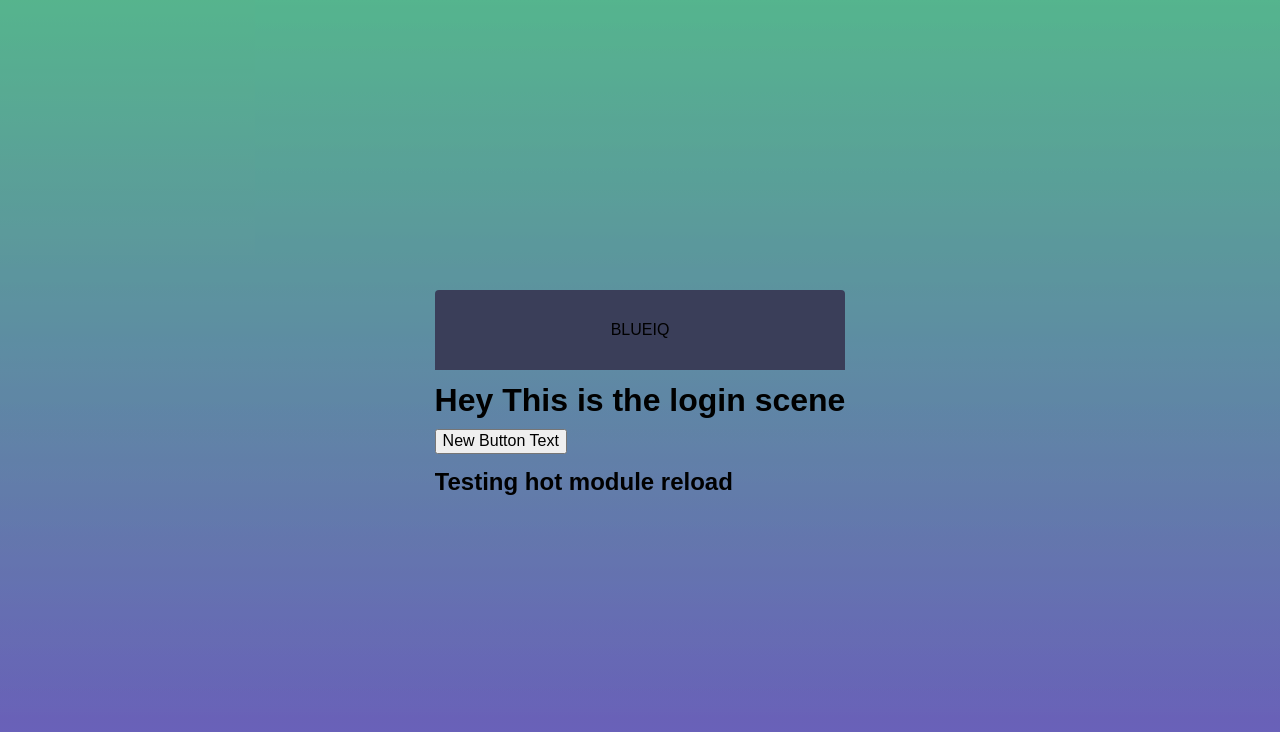
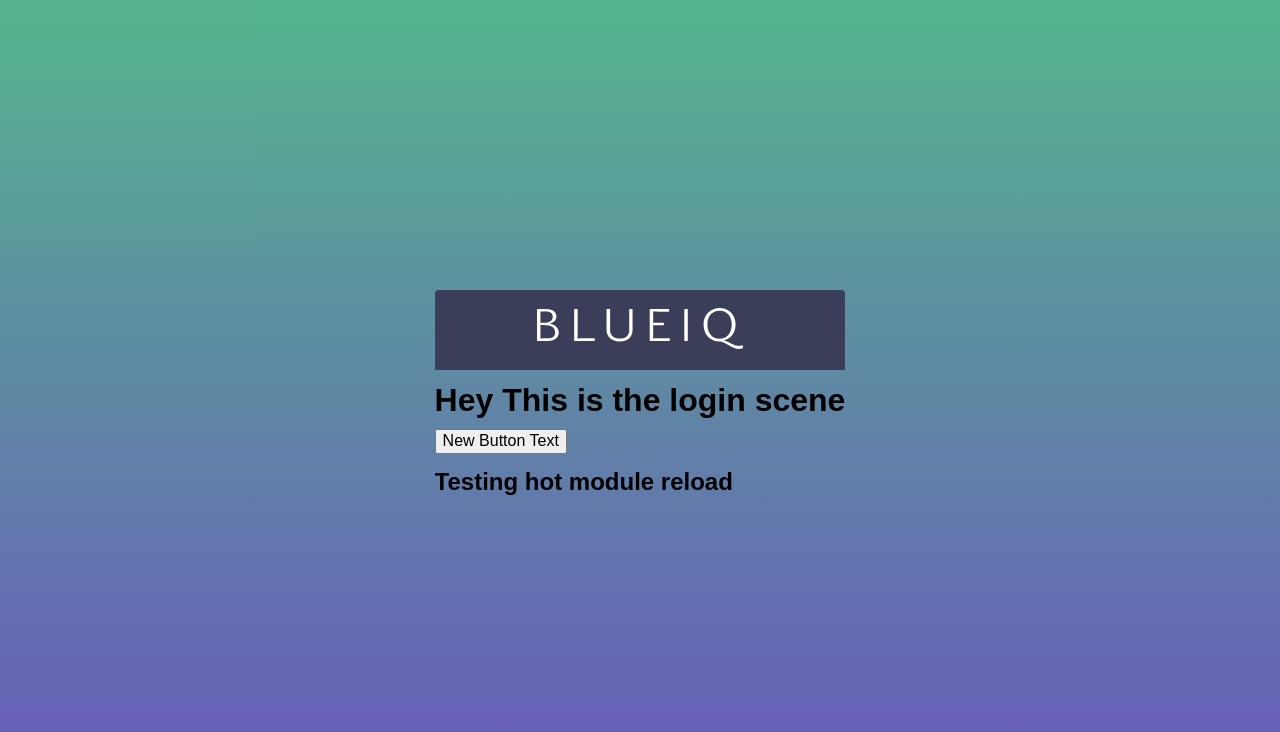
Before and after one commit to jordanbb/react-testing, a React app: page / in a window 1280 px wide. Shown: the top 732 px of the page. Built offline with nearby package versions, Linux system fonts and the light colour scheme.

Commit message:
renamed button

```diff
--- /dev/null
+++ b/src/components/icons/BIQLogoText.js
@@ -0,0 +1,25 @@
+import React from "react";
+
+const BIQLogoIcon = (props) => {
+    return (
+        <svg xmlns="http://www.w3.org/2000/svg" width={props.width} height={props.height} viewBox="0 0 206 41">
+            <title>BlueIQ</title>
+            <g>
+                <path fill={props.fillColor} d="M.41,32.92A.44.44,0,0,1,0,32.51v-31A.45.45,0,0,1,.41,1H9c8.3,0,10.4,4.15,10.4,7.41,0,3.84-3.24,6.41-6.89,7.27,4.38.27,9.26,3.52,9.26,8.81,0,5-3.92,8.4-10.54,8.4ZM8.71,3.61c-1.73,0-3.6,0-5.34-.14.09,2,.09,3.84.09,5.64s0,3.88-.09,5.78c1.41-.09,3-.09,4.33-.09,5.61,0,8-2.48,8-5.74C15.74,5.46,13.5,3.61,8.71,3.61Zm9.4,20.59c0-4.06-2.74-7-9.17-7-1.82,0-3.7,0-5.57-.14.09,2.12.09,4.29.09,6.46s0,4.56-.09,6.86c2.55-.09,5.16-.09,7.62-.09C15.74,30.34,18.11,28.22,18.11,24.2Z"/>
+                <path fill={props.fillColor} d="M48.63,30.16c2.83,0,6.11,0,8.85,0a.33.33,0,0,1,.37.36l-.23,2a.37.37,0,0,1-.36.41H37.59a.44.44,0,0,1-.41-.41v-31A.45.45,0,0,1,37.59,1h2.65a.48.48,0,0,1,.41.45V24.38c0,1.94,0,3.88-.14,6C43.2,30.25,46,30.16,48.63,30.16Z"/>
+                <path fill={props.fillColor} d="M95.14,1a.49.49,0,0,1,.41.45V22.26c0,6.77-5,11.24-13,11.24s-13-4.7-13-11.42V1.49A.45.45,0,0,1,70,1H72.7a.49.49,0,0,1,.41.45V21.67c0,5.42,3.56,8.9,9.44,8.9,6.2,0,9.67-2.84,9.67-8.67V1.49A.45.45,0,0,1,92.63,1Z"/>
+                <path fill={props.fillColor} d="M132.56,30.21a.32.32,0,0,1,.32.41l-.23,1.94c0,.23-.09.36-.32.36H113.13a.44.44,0,0,1-.41-.41v-31a.45.45,0,0,1,.41-.45h18.52c.23,0,.37.14.37.41l.18,1.94c0,.23-.09.36-.32.36-2.74,0-7.48-.09-10.31-.09-2.33,0-3.83,0-5.47-.09.09,1.9.09,3.93.09,5.55,0,1.85,0,3.84-.09,5.78,1.41-.09,3-.18,5.2-.18,2.55,0,4.29,0,5.25,0,.18,0,.32.14.32.41V17c0,.23-.09.36-.32.36-1,0-2.83,0-5.34,0-2,0-3.65,0-5.11-.18.09,2.17.09,4.29.09,6.37,0,2.26,0,4.61-.09,6.86,2.05-.09,4-.09,7.57-.09C126.59,30.3,129.83,30.21,132.56,30.21Z"/>
+                <path fill={props.fillColor} d="M150.79,32.51a.48.48,0,0,1-.41.41h-2.65a.44.44,0,0,1-.41-.41v-31a.45.45,0,0,1,.41-.45h2.65a.48.48,0,0,1,.41.45Z"/>
+                <path fill={props.fillColor} d="M182.28,33.5c-8.67-.18-15.74-6.64-15.74-17.07C166.54,6.23,174.2,0,182.6,0s16,6,16,16.44c0,8.44-5.2,14.72-12,15.94,5.93,1.22,9.9,5.42,15.47,5.42a8,8,0,0,0,2.69-.41,3.77,3.77,0,0,1,.82-.23c.27,0,.41.27.41.59v1.76c0,.81-1.51,1.49-3.88,1.49C194.5,41,189.07,33.64,182.28,33.5Zm12.45-17c0-9.21-5.52-13.68-12.14-13.68s-12.18,4.43-12.18,13.68c0,8.13,4.43,14.27,12.14,14.27S194.73,24.84,194.73,16.48Z"/>
+            </g>
+        </svg>
+    )
+};
+
+BIQLogoIcon.defaultProps = {
+    fillColor: '#000',
+    width: '206px',
+    height: '41px'
+};
+
+export default BIQLogoIcon;
--- a/src/scenes/Auth/components/AuthInner.js
+++ b/src/scenes/Auth/components/AuthInner.js
@@ -1,11 +1,14 @@
 import React from "react";
+import BIQLogoText from "components/icons/BIQLogoText"
 
 const AuthInner = (props) => {
     return (
         <div className="auth-inner-container">
             <div className="auth-inner">
                 <div className="auth-branding-container">
-                    <div className="auth-logo">BLUEIQ</div>
+                    <div className="auth-logo">
+                        <BIQLogoText fillColor="#fff" />
+                    </div>
                 </div>
                 <div className="auth-scenes">
                     {props.children}
```
